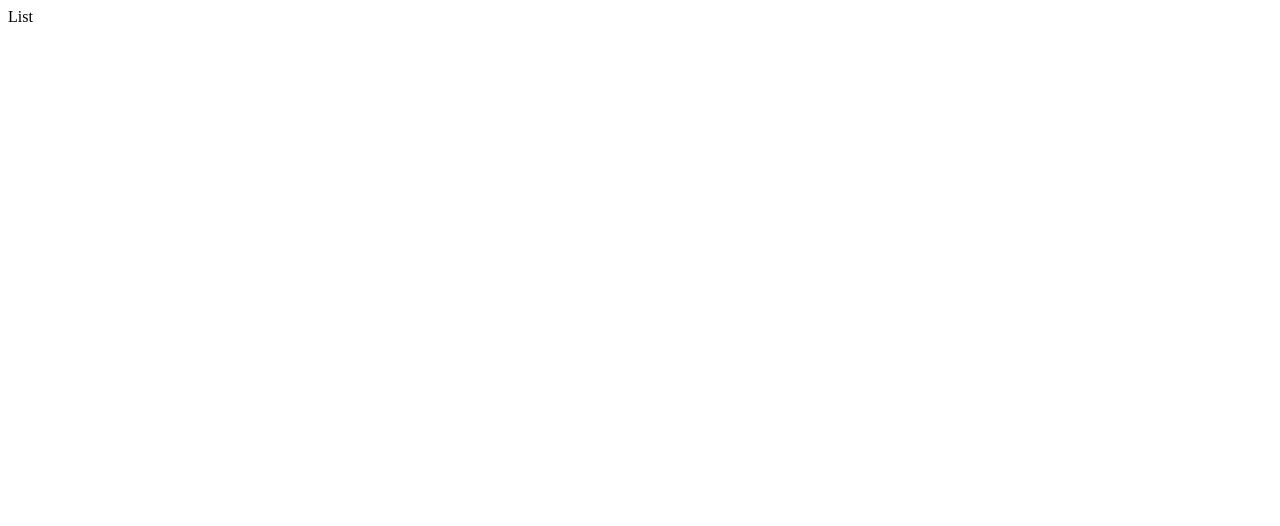
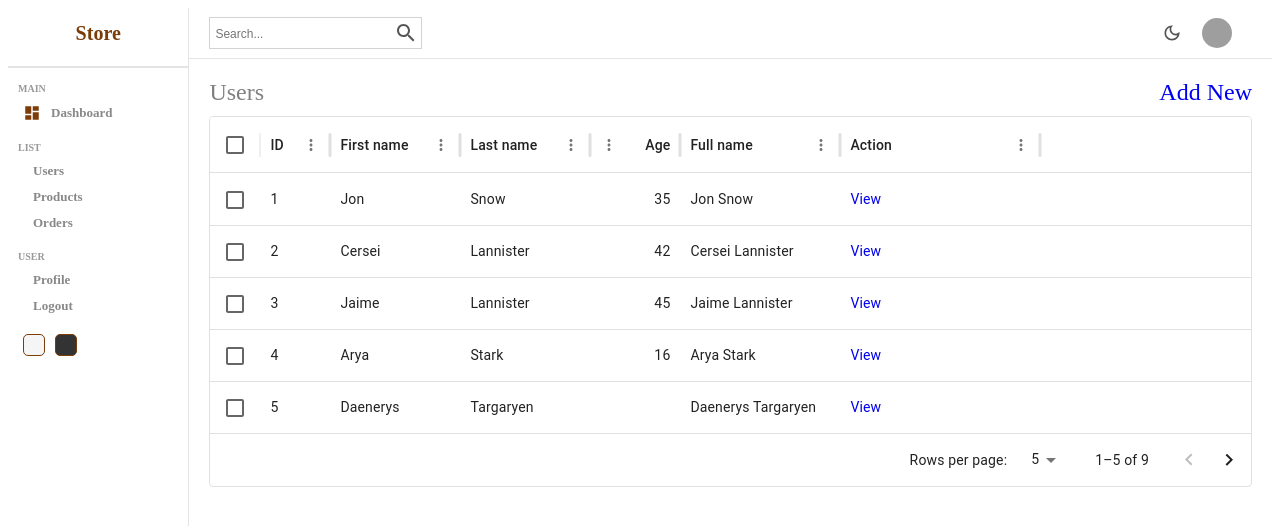
Before and after one commit to Aziza20/admin-ui, a React (Vite) app: page /users in a window 1280 px wide. Shown: the top 526 px of the page. Built offline with nearby package versions, Linux system fonts and the light colour scheme; grey boxes are pictures that could not be loaded.

Commit message:
first commit

```diff
--- a/package.json
+++ b/package.json
@@ -14,6 +14,7 @@
     "@emotion/styled": "^11.11.5",
     "@mui/icons-material": "^5.15.15",
     "@mui/material": "^5.15.15",
+    "@mui/x-data-grid": "^7.3.1",
     "react": "^18.2.0",
     "react-dom": "^18.2.0",
     "react-router-dom": "^6.23.0",
--- /dev/null
+++ b/src/components/datatable/Datatable.jsx
@@ -0,0 +1,78 @@
+import "./datatable.scss";
+import { DataGrid } from "@mui/x-data-grid";
+import { Link } from "react-router-dom";
+
+const columns = [
+  { field: "id", headerName: "ID", width: 70 },
+  { field: "firstName", headerName: "First name", width: 130 },
+  { field: "lastName", headerName: "Last name", width: 130 },
+  {
+    field: "age",
+    headerName: "Age",
+    type: "number",
+    width: 90,
+  },
+  {
+    field: "fullName",
+    headerName: "Full name",
+    description: "This column has a value getter and is not sortable.",
+    sortable: false,
+    width: 160,
+    valueGetter: (value, row) => `${row.firstName || ""} ${row.lastName || ""}`,
+  },
+];
+
+const rows = [
+  { id: 1, lastName: "Snow", firstName: "Jon", age: 35 },
+  { id: 2, lastName: "Lannister", firstName: "Cersei", age: 42 },
+  { id: 3, lastName: "Lannister", firstName: "Jaime", age: 45 },
+  { id: 4, lastName: "Stark", firstName: "Arya", age: 16 },
+  { id: 5, lastName: "Targaryen", firstName: "Daenerys", age: null },
+  { id: 6, lastName: "Melisandre", firstName: null, age: 150 },
+  { id: 7, lastName: "Clifford", firstName: "Ferrara", age: 44 },
+  { id: 8, lastName: "Frances", firstName: "Rossini", age: 36 },
+  { id: 9, lastName: "Roxie", firstName: "Harvey", age: 65 },
+];
+
+const actionColumn = [
+  {
+    field: "action",
+    headerName: "Action",
+    width: 200,
+    renderCell: () => {
+      return (
+        <div className="cellAction">
+          <Link to="/users/test" style={{ textDecoration: "none" }}>
+            <div className="viewButton">View</div>
+          </Link>
+        </div>
+      );
+    },
+  },
+];
+
+const Datatable = () => {
+  return (
+    <div className="datatable">
+      <div className="datatableTitle">
+        Users
+        <Link to="/users/new" style={{ textDecoration: "none" }}>
+          Add New
+        </Link>
+      </div>
+      <DataGrid
+        rows={rows}
+        columns={columns.concat(actionColumn)}
+        initialState={{
+          pagination: {
+            paginationModel: { page: 0, pageSize: 5 },
+          },
+        }}
+        pageSizeOptions={[5, 10]}
+        checkboxSelection
+      />
+    </div>
+  );
+};
+
+export default Datatable;
--- /dev/null
+++ b/src/components/datatable/datatable.scss
@@ -0,0 +1,24 @@
+.datatable {
+    padding: 20px;
+
+    .datatableTitle {
+      width: 100%;
+      font-size: 24px;
+      color: gray;
+      margin-bottom: 10px;
+      display: flex;
+      align-items: center;
+      justify-content: space-between;
+
+      .link {
+        text-decoration: none;
+        color: green;
+        font-size: 16px;
+        font-weight: 400;
+        border: 1px solid green;
+        padding: 5px;
+        border-radius: 5px;
+        cursor: pointer;
+      }
+    }
+  }
--- a/src/pages/list/List.jsx
+++ b/src/pages/list/List.jsx
@@ -1,7 +1,18 @@
 import "./list.scss";
+import Sidebar from "../../components/sidebar/Sidebar";
+import Navbar from "../../components/navbar/Navbar";
+import Datatable from "../../components/datatable/Datatable";
 
 const List = () => {
-    return  <div>List</div>;
+  return (
+    <div className="list">
+      <Sidebar />
+      <div className="listContainer">
+        <Navbar />
+        <Datatable/>
+      </div>
+    </div>
+  );
 };
 
 export default List;
--- a/src/pages/list/list.scss
+++ b/src/pages/list/list.scss
@@ -0,0 +1,8 @@
+.list {
+    display: flex;
+    width: 100%;
+
+    .listContainer {
+      flex: 6;
+    }
+  }
```
Also changed, not shown: 1 other file (tests, documents, lock files or other folders).
